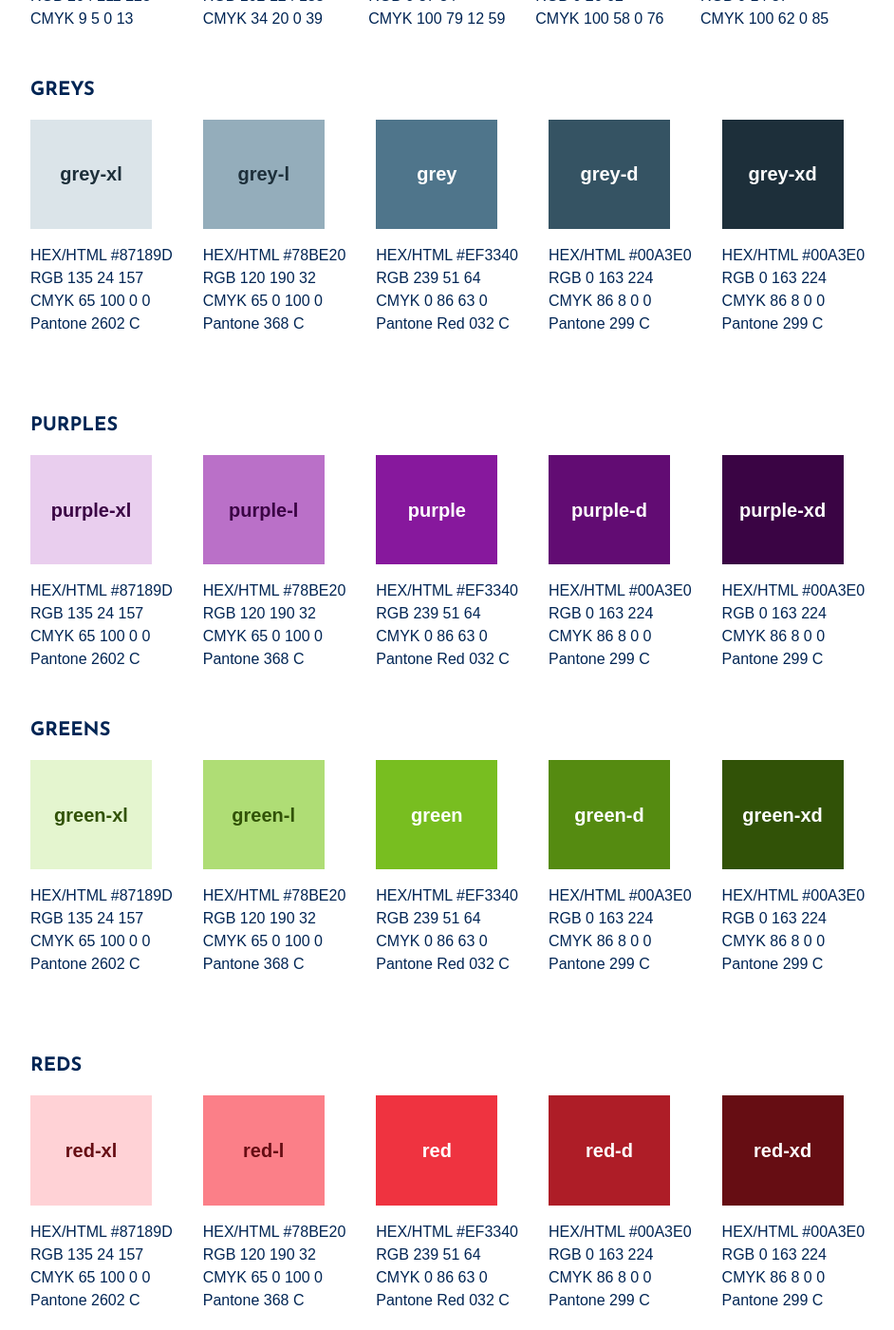
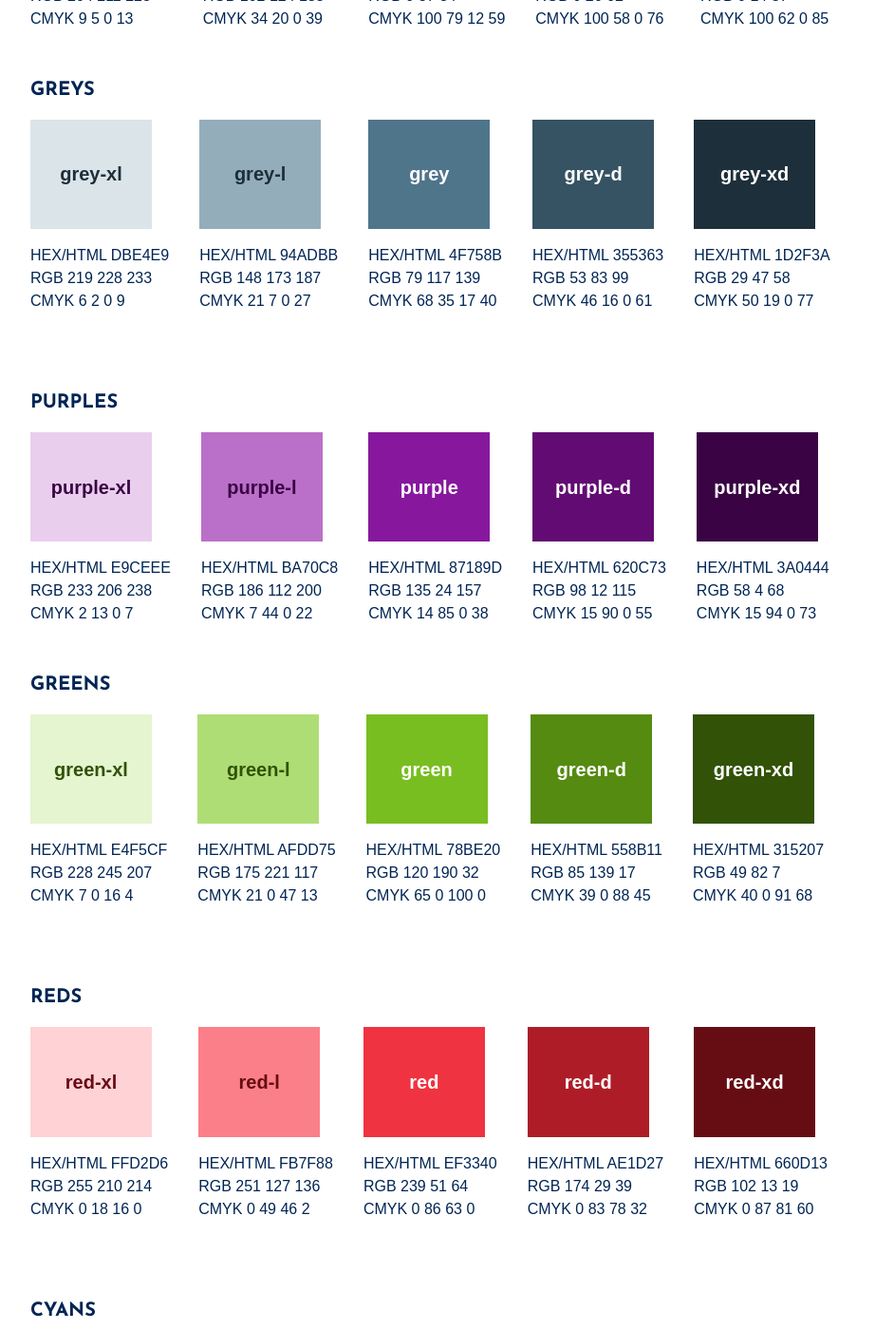
Before and after one commit to rothgov/design-manual, a Jekyll site: the page built from colours.html, in a window 1280 px wide and 1400 px high, scrolled down 1965 px. Shown: the whole window at 95% size, without its empty margins (16-958 px from the left). Built offline with Jekyll 4.4.1, drawn with Linux system fonts in a browser that asks for light colours; some web fonts are replaced; some of the changed text lies outside the part shown.

Commit message:
Update colours.html

```diff
--- a/colours.html
+++ b/colours.html
@@ -9,27 +9,54 @@ layout: default
         <p class="measure-wide">Use the Councils colour palette:</p>
         <ul class="lh-copy measure-wide">
           <li class="mb2">to draw users’ focus to particular content areas</li>
-      <li class="mb2">to give emphasis, depth and highlight to our work where needed</li>
-      <li class="mb2">in the right context — for example dont use large amounts of colour in a form, it can distract the user</li>
-      <li class="mb2">with restraint — users can read content better when we use limited colour</li>
-      <li class="mb2">to help convey meaning to interaction patterns, for example, for mandatory form fields. Never use colour alone to do this.</li>
-      <li class="mb2">to communicate the Councils brand — <a class="link cyan-d hover-cyan-xd" href="/design/assets.html">see the brand assets</a>
+          <li class="mb2">
+            to give emphasis, depth and highlight to our work where needed
+          </li>
+          <li class="mb2">
+            in the right context — for example dont use large amounts of colour
+            in a form, it can distract the user
+          </li>
+          <li class="mb2">
+            with restraint — users can read content better when we use limited
+            colour
+          </li>
+          <li class="mb2">
+            to help convey meaning to interaction patterns, for example, for
+            mandatory form fields. Never use colour alone to do this.
+          </li>
+          <li class="mb2">
+            to communicate the Councils brand —
+            <a class="link cyan-d hover-cyan-xd" href="/design/assets.html"
+              >see the brand assets</a
+            >
           </li>
         </ul>
         <div class="dib mw7 bg-cyan-xl ph3 bl bw3 b--cyan">
-      <p class="f5 mv2"><span class="b">Warning:</span> Always use a colour contrast checker to test your colour combinations.</p>
+          <p class="f5 mv2">
+            <span class="b">Warning: </span> Always use a colour contrast
+            checker to test your colour combinations.
+          </p>
         </div>
-    <p class="measure-wide"><a class="link cyan-d hover-cyan-xd" href="https://webaim.org/resources/contrastchecker/">Use the WebAIM colour contrast tool</a></p>
+        <p class="measure-wide">
+          <a
+            class="link cyan-d hover-cyan-xd"
+            href="https://webaim.org/resources/contrastchecker/"
+            >Use the WebAIM colour contrast tool</a
+          >
+        </p>
         <h3 class="f3 josefin ttu mt4 mb3">Primary Colours</h3>
         <ul class="lh-copy measure-wide">
-      <li class="mb2">Blue is used for text, in alternating backgrounds, and and pathway buttons</li>
-      <li class="mb2">Grey is used for global brand components such as footers</li>
+          <li class="mb2">
+            Blue is used for text, in alternating backgrounds, and and pathway
+            buttons
+          </li>
+          <li class="mb2">
+            Grey is used for global brand components such as footers
+          </li>
         </ul>
         <div class="flex flex-wrap">
           <div class="pr4">
-        <div class="dib w4 tc bg-blue white pa3">
-          <h4>blue</h4>
-        </div>
+            <div class="dib w4 tc bg-blue white pa3"><h4>blue</h4></div>
             <ul class="f5 list pl0 lh-copy">
               <li>HEX/HTML #002554</li>
               <li>RGB 0 37 84</li>
@@ -38,9 +65,7 @@ layout: default
             </ul>
           </div>
           <div class="pr4">
-        <div class="dib w4 tc bg-grey white pa3">
-          <h4>grey</h4>
-        </div>
+            <div class="dib w4 tc bg-grey white pa3"><h4>grey</h4></div>
             <ul class="f5 list pl0 lh-copy">
               <li>HEX/HTML #4F758B</li>
               <li>RGB 79 117 139</li>
@@ -51,13 +76,13 @@ layout: default
         </div>
         <h3 class="f3 josefin ttu mt4 mb3 blue-grey-5">Highlight colours</h3>
         <ul class="lh-copy measure-wide">
-      <li class="mb2">Use one highlight colour for highlights, action buttons and links</li>
+          <li class="mb2">
+            Use one highlight colour for highlights, action buttons and links
+          </li>
         </ul>
         <div class="flex flex-wrap">
           <div class="pr4">
-        <div class="dib w4 tc bg-purple white pa3">
-          <h4>purple</h4>
-        </div>
+            <div class="dib w4 tc bg-purple white pa3"><h4>purple</h4></div>
             <ul class="f5 list pl0 lh-copy">
               <li>HEX/HTML #87189D</li>
               <li>RGB 135 24 157</li>
@@ -65,10 +90,9 @@ layout: default
               <li>Pantone 2602 C</li>
             </ul>
           </div>
+
           <div class="pr4">
-        <div class="dib w4 tc bg-green green-xd pa3">
-          <h4>green</h4>
-        </div>
+            <div class="dib w4 tc bg-green green-xd pa3"><h4>green</h4></div>
             <ul class="f5 list pl0 lh-copy">
               <li>HEX/HTML #78BE20</li>
               <li>RGB 120 190 32</li>
@@ -76,10 +100,9 @@ layout: default
               <li>Pantone 368 C</li>
             </ul>
           </div>
+
           <div class="pr4">
-        <div class="dib w4 tc bg-red white pa3">
-          <h4>red</h4>
-        </div>
+            <div class="dib w4 tc bg-red white pa3"><h4>red</h4></div>
             <ul class="f5 list pl0 lh-copy">
               <li>HEX/HTML #EF3340</li>
               <li>RGB 239 51 64</li>
@@ -87,10 +110,9 @@ layout: default
               <li>Pantone Red 032 C</li>
             </ul>
           </div>
+
           <div class="pr4">
-        <div class="dib w4 tc bg-cyan cyan-xd pa3">
-          <h4>cyan</h4>
-        </div>
+            <div class="dib w4 tc bg-cyan cyan-xd pa3"><h4>cyan</h4></div>
             <ul class="f5 list pl0 lh-copy">
               <li>HEX/HTML #00A3E0</li>
               <li>RGB 0 163 224</li>
@@ -99,8 +121,11 @@ layout: default
             </ul>
           </div>
         </div>
+
         <h3 class="f3 josefin ttu mt4 mb3 blue-grey-5">Extended pallette</h3>
-    <p>Tints and shades of the primary and highlight colours can be used for:</p>
+        <p>
+          Tints and shades of the primary and highlight colours can be used for:
+        </p>
         <ul class="lh-copy measure-wide">
           <li class="mb2">hover and focus states</li>
           <li class="mb2">charts and graphs</li>
@@ -109,39 +134,34 @@ layout: default
         <h4 class="josefin ttu mt4 mb3">Blues</h4>
         <div class="flex flex-wrap">
           <div class="pr4">
-        <div class="dib w4 tc bg-blue-xl blue-xd pa3">
-          <h4>blue-xl</h4>
-        </div>
+            <div class="dib w4 tc bg-blue-xl blue-xd pa3"><h4>blue-xl</h4></div>
             <ul class="f5 list pl0 lh-copy">
               <li>HEX/HTML CCD3DF</li>
               <li>RGB 204 211 223</li>
               <li>CMYK 9 5 0 13</li>
             </ul>
           </div>
+
           <div class="pr4">
-        <div class="dib w4 tc bg-blue-l blue-xd pa3">
-          <h4>blue-l</h4>
-        </div>
+            <div class="dib w4 tc bg-blue-l blue-xd pa3"><h4>blue-l</h4></div>
             <ul class="f5 list pl0 lh-copy">
               <li>HEX/HTML 667C9B</li>
               <li>RGB 102 124 155</li>
               <li>CMYK 34 20 0 39</li>
             </ul>
           </div>
+
           <div class="pr4">
-        <div class="dib w4 tc bg-blue white pa3">
-          <h4>blue</h4>
-        </div>
+            <div class="dib w4 tc bg-blue white pa3"><h4>blue</h4></div>
             <ul class="f5 list pl0 lh-copy">
               <li>HEX/HTML 002554</li>
               <li>RGB 0 37 84</li>
               <li>CMYK 100 79 12 59</li>
             </ul>
           </div>
+
           <div class="pr4">
-        <div class="dib w4 tc bg-blue-d white pa3">
-          <h4>blue-d</h4>
-        </div>
+            <div class="dib w4 tc bg-blue-d white pa3"><h4>blue-d</h4></div>
             <ul class="f5 list pl0 lh-copy">
               <li>HEX/HTML 001A3E</li>
               <li>RGB 0 26 62</li>
@@ -149,9 +169,7 @@ layout: default
             </ul>
           </div>
           <div class="pr4">
-        <div class="dib w4 tc bg-blue-xd white pa3">
-          <h4>blue-xd</h4>
-        </div>
+            <div class="dib w4 tc bg-blue-xd white pa3"><h4>blue-xd</h4></div>
             <ul class="f5 list pl0 lh-copy">
               <li>HEX/HTML 000E25</li>
               <li>RGB 0 14 37</li>
@@ -162,58 +180,46 @@ layout: default
         <h4 class="josefin ttu mt4 mb3">Greys</h4>
         <div class="flex flex-wrap pb4">
           <div class="pr4">
-        <div class="dib w4 tc bg-grey-xl grey-xd pa3">
-          <h4>grey-xl</h4>
+            <div class="dib w4 tc bg-grey-xl grey-xd pa3"><h4>grey-xl</h4></div>
+            <ul class="f5 list pl0 lh-copy">
+              <li>HEX/HTML DBE4E9</li>
+              <li>RGB 219 228 233</li>
+              <li>CMYK 6 2 0 9</li>
+            </ul>
           </div>
+
+          <div class="pr4">
+            <div class="dib w4 tc bg-grey-l grey-xd pa3"><h4>grey-l</h4></div>
             <ul class="f5 list pl0 lh-copy">
-          <li>HEX/HTML #87189D</li>
-          <li>RGB 135 24 157</li>
-          <li>CMYK 65 100 0 0</li>
-          <li>Pantone 2602 C</li>
+              <li>HEX/HTML 94ADBB</li>
+              <li>RGB 148 173 187</li>
+              <li>CMYK 21 7 0 27</li>
+            </ul>
+          </div>
+
+          <div class="pr4">
+            <div class="dib w4 tc bg-grey white pa3"><h4>grey</h4></div>
+            <ul class="f5 list pl0 lh-copy">
+              <li>HEX/HTML 4F758B</li>
+              <li>RGB 79 117 139</li>
+              <li>CMYK 68 35 17 40</li>
+            </ul>
+          </div>
+
+          <div class="pr4">
+            <div class="dib w4 tc bg-grey-d white pa3"><h4>grey-d</h4></div>
+            <ul class="f5 list pl0 lh-copy">
+              <li>HEX/HTML 355363</li>
+              <li>RGB 53 83 99</li>
+              <li>CMYK 46 16 0 61</li>
             </ul>
           </div>
           <div class="pr4">
-        <div class="dib w4 tc bg-grey-l grey-xd pa3">
-          <h4>grey-l</h4>
-        </div>
+            <div class="dib w4 tc bg-grey-xd white pa3"><h4>grey-xd</h4></div>
             <ul class="f5 list pl0 lh-copy">
-          <li>HEX/HTML #78BE20</li>
-          <li>RGB 120 190 32</li>
-          <li>CMYK 65 0 100 0</li>
-          <li>Pantone 368 C</li>
-        </ul>
-      </div>
-      <div class="pr4">
-        <div class="dib w4 tc bg-grey white pa3">
-          <h4>grey</h4>
-        </div>
-        <ul class="f5 list pl0 lh-copy">
-          <li>HEX/HTML #EF3340</li>
-          <li>RGB 239 51 64</li>
-          <li>CMYK 0 86 63 0</li>
-          <li>Pantone Red 032 C</li>
-        </ul>
-      </div>
-      <div class="pr4">
-        <div class="dib w4 tc bg-grey-d white pa3">
-          <h4>grey-d</h4>
-        </div>
-        <ul class="f5 list pl0 lh-copy">
-          <li>HEX/HTML #00A3E0</li>
-          <li>RGB 0 163 224</li>
-          <li>CMYK 86 8 0 0</li>
-          <li>Pantone 299 C</li>
-        </ul>
-      </div>
-      <div class="pr4">
-        <div class="dib w4 tc bg-grey-xd white pa3">
-          <h4>grey-xd</h4>
-        </div>
-        <ul class="f5 list pl0 lh-copy">
-          <li>HEX/HTML #00A3E0</li>
-          <li>RGB 0 163 224</li>
-          <li>CMYK 86 8 0 0</li>
-          <li>Pantone 299 C</li>
+              <li>HEX/HTML 1D2F3A</li>
+              <li>RGB 29 47 58</li>
+              <li>CMYK 50 19 0 77</li>
             </ul>
           </div>
         </div>
@@ -224,43 +230,38 @@ layout: default
               <h4>purple-xl</h4>
             </div>
             <ul class="f5 list pl0 lh-copy">
-          <li>HEX/HTML #87189D</li>
-          <li>RGB 135 24 157</li>
-          <li>CMYK 65 100 0 0</li>
-          <li>Pantone 2602 C</li>
+              <li>HEX/HTML E9CEEE</li>
+              <li>RGB 233 206 238</li>
+              <li>CMYK 2 13 0 7</li>
             </ul>
           </div>
+
           <div class="pr4">
             <div class="dib w4 tc bg-purple-l purple-xd pa3">
               <h4>purple-l</h4>
             </div>
             <ul class="f5 list pl0 lh-copy">
-          <li>HEX/HTML #78BE20</li>
-          <li>RGB 120 190 32</li>
-          <li>CMYK 65 0 100 0</li>
-          <li>Pantone 368 C</li>
+              <li>HEX/HTML BA70C8</li>
+              <li>RGB 186 112 200</li>
+              <li>CMYK 7 44 0 22</li>
             </ul>
           </div>
+
           <div class="pr4">
-        <div class="dib w4 tc bg-purple white pa3">
-          <h4>purple</h4>
-        </div>
+            <div class="dib w4 tc bg-purple white pa3"><h4>purple</h4></div>
             <ul class="f5 list pl0 lh-copy">
-          <li>HEX/HTML #EF3340</li>
-          <li>RGB 239 51 64</li>
-          <li>CMYK 0 86 63 0</li>
-          <li>Pantone Red 032 C</li>
+              <li>HEX/HTML 87189D</li>
+              <li>RGB 135 24 157</li>
+              <li>CMYK 14 85 0 38</li>
             </ul>
           </div>
+
           <div class="pr4">
-        <div class="dib w4 tc bg-purple-d white pa3">
-          <h4>purple-d</h4>
-        </div>
+            <div class="dib w4 tc bg-purple-d white pa3"><h4>purple-d</h4></div>
             <ul class="f5 list pl0 lh-copy">
-          <li>HEX/HTML #00A3E0</li>
-          <li>RGB 0 163 224</li>
-          <li>CMYK 86 8 0 0</li>
-          <li>Pantone 299 C</li>
+              <li>HEX/HTML 620C73</li>
+              <li>RGB 98 12 115</li>
+              <li>CMYK 15 90 0 55</li>
             </ul>
           </div>
           <div class="pr4">
@@ -268,10 +269,9 @@ layout: default
               <h4>purple-xd</h4>
             </div>
             <ul class="f5 list pl0 lh-copy">
-          <li>HEX/HTML #00A3E0</li>
-          <li>RGB 0 163 224</li>
-          <li>CMYK 86 8 0 0</li>
-          <li>Pantone 299 C</li>
+              <li>HEX/HTML 3A0444</li>
+              <li>RGB 58 4 68</li>
+              <li>CMYK 15 94 0 73</li>
             </ul>
           </div>
         </div>
@@ -282,170 +282,138 @@ layout: default
               <h4>green-xl</h4>
             </div>
             <ul class="f5 list pl0 lh-copy">
-          <li>HEX/HTML #87189D</li>
-          <li>RGB 135 24 157</li>
-          <li>CMYK 65 100 0 0</li>
-          <li>Pantone 2602 C</li>
+              <li>HEX/HTML E4F5CF</li>
+              <li>RGB 228 245 207</li>
+              <li>CMYK 7 0 16 4</li>
             </ul>
           </div>
+
           <div class="pr4">
             <div class="dib w4 tc bg-green-l green-xd pa3">
               <h4>green-l</h4>
             </div>
             <ul class="f5 list pl0 lh-copy">
-          <li>HEX/HTML #78BE20</li>
+              <li>HEX/HTML AFDD75</li>
+              <li>RGB 175 221 117</li>
+              <li>CMYK 21 0 47 13</li>
+            </ul>
+          </div>
+
+          <div class="pr4">
+            <div class="dib w4 tc bg-green white pa3"><h4>green</h4></div>
+            <ul class="f5 list pl0 lh-copy">
+              <li>HEX/HTML 78BE20</li>
               <li>RGB 120 190 32</li>
               <li>CMYK 65 0 100 0</li>
-          <li>Pantone 368 C</li>
+            </ul>
+          </div>
+
+          <div class="pr4">
+            <div class="dib w4 tc bg-green-d white pa3"><h4>green-d</h4></div>
+            <ul class="f5 list pl0 lh-copy">
+              <li>HEX/HTML 558B11</li>
+              <li>RGB 85 139 17</li>
+              <li>CMYK 39 0 88 45</li>
             </ul>
           </div>
           <div class="pr4">
-        <div class="dib w4 tc bg-green white pa3">
-          <h4>green</h4>
-        </div>
+            <div class="dib w4 tc bg-green-xd white pa3"><h4>green-xd</h4></div>
             <ul class="f5 list pl0 lh-copy">
-          <li>HEX/HTML #EF3340</li>
-          <li>RGB 239 51 64</li>
-          <li>CMYK 0 86 63 0</li>
-          <li>Pantone Red 032 C</li>
-        </ul>
-      </div>
-      <div class="pr4">
-        <div class="dib w4 tc bg-green-d white pa3">
-          <h4>green-d</h4>
-        </div>
-        <ul class="f5 list pl0 lh-copy">
-          <li>HEX/HTML #00A3E0</li>
-          <li>RGB 0 163 224</li>
-          <li>CMYK 86 8 0 0</li>
-          <li>Pantone 299 C</li>
-        </ul>
-      </div>
-      <div class="pr4">
-        <div class="dib w4 tc bg-green-xd white pa3">
-          <h4>green-xd</h4>
-        </div>
-        <ul class="f5 list pl0 lh-copy">
-          <li>HEX/HTML #00A3E0</li>
-          <li>RGB 0 163 224</li>
-          <li>CMYK 86 8 0 0</li>
-          <li>Pantone 299 C</li>
+              <li>HEX/HTML 315207</li>
+              <li>RGB 49 82 7</li>
+              <li>CMYK 40 0 91 68</li>
             </ul>
           </div>
         </div>
         <h4 class="josefin ttu mt4 mb3">Reds</h4>
         <div class="flex flex-wrap pb4">
           <div class="pr4">
-        <div class="dib w4 tc bg-red-xl red-xd pa3">
-          <h4>red-xl</h4>
+            <div class="dib w4 tc bg-red-xl red-xd pa3"><h4>red-xl</h4></div>
+            <ul class="f5 list pl0 lh-copy">
+              <li>HEX/HTML FFD2D6</li>
+                <li>RGB 255 210 214</li>
+                <li>CMYK 0 18 16 0</li>
+            </ul>
           </div>
+
+          <div class="pr4">
+            <div class="dib w4 tc bg-red-l red-xd pa3"><h4>red-l</h4></div>
             <ul class="f5 list pl0 lh-copy">
-          <li>HEX/HTML #87189D</li>
-          <li>RGB 135 24 157</li>
-          <li>CMYK 65 100 0 0</li>
-          <li>Pantone 2602 C</li>
+              <li>HEX/HTML FB7F88</li>
+                <li>RGB 251 127 136</li>
+                <li>CMYK 0 49 46 2</li>
+            </ul>
+          </div>
+
+          <div class="pr4">
+            <div class="dib w4 tc bg-red white pa3"><h4>red</h4></div>
+            <ul class="f5 list pl0 lh-copy">
+              <li>HEX/HTML EF3340</li>
+                <li>RGB 239 51 64</li>
+                <li>CMYK 0 86 63 0</li>
+            </ul>
+          </div>
+
+          <div class="pr4">
+            <div class="dib w4 tc bg-red-d white pa3"><h4>red-d</h4></div>
+            <ul class="f5 list pl0 lh-copy">
+              <li>HEX/HTML AE1D27</li>
+              <li>RGB 174 29 39</li>
+              <li>CMYK 0 83 78 32</li>
             </ul>
           </div>
           <div class="pr4">
-        <div class="dib w4 tc bg-red-l red-xd pa3">
-          <h4>red-l</h4>
-        </div>
+            <div class="dib w4 tc bg-red-xd white pa3"><h4>red-xd</h4></div>
             <ul class="f5 list pl0 lh-copy">
-          <li>HEX/HTML #78BE20</li>
-          <li>RGB 120 190 32</li>
-          <li>CMYK 65 0 100 0</li>
-          <li>Pantone 368 C</li>
-        </ul>
-      </div>
-      <div class="pr4">
-        <div class="dib w4 tc bg-red white pa3">
-          <h4>red</h4>
-        </div>
-        <ul class="f5 list pl0 lh-copy">
-          <li>HEX/HTML #EF3340</li>
-          <li>RGB 239 51 64</li>
-          <li>CMYK 0 86 63 0</li>
-          <li>Pantone Red 032 C</li>
-        </ul>
-      </div>
-      <div class="pr4">
-        <div class="dib w4 tc bg-red-d white pa3">
-          <h4>red-d</h4>
-        </div>
-        <ul class="f5 list pl0 lh-copy">
-          <li>HEX/HTML #00A3E0</li>
-          <li>RGB 0 163 224</li>
-          <li>CMYK 86 8 0 0</li>
-          <li>Pantone 299 C</li>
-        </ul>
-      </div>
-      <div class="pr4">
-        <div class="dib w4 tc bg-red-xd white pa3">
-          <h4>red-xd</h4>
-        </div>
-        <ul class="f5 list pl0 lh-copy">
-          <li>HEX/HTML #00A3E0</li>
-          <li>RGB 0 163 224</li>
-          <li>CMYK 86 8 0 0</li>
-          <li>Pantone 299 C</li>
+              <li>HEX/HTML 660D13</li>
+                <li>RGB 102 13 19</li>
+                <li>CMYK 0 87 81 60</li>
             </ul>
           </div>
         </div>
         <h4 class="josefin ttu mt4 mb3">Cyans</h4>
         <div class="flex flex-wrap pb4">
           <div class="pr4">
-        <div class="dib w4 tc bg-cyan-xl cyan-xd pa3">
-          <h4>cyan-xl</h4>
+            <div class="dib w4 tc bg-cyan-xl cyan-xd pa3"><h4>cyan-xl</h4></div>
+            <ul class="f5 list pl0 lh-copy">
+              <li>HEX/HTML CCEFFD</li>
+                <li>RGB 204 239 253</li>
+                <li>CMYK 19 6 0 1</li>
+            </ul>
           </div>
+
+          <div class="pr4">
+            <div class="dib w4 tc bg-cyan-l cyan-xd pa3"><h4>cyan-l</h4></div>
             <ul class="f5 list pl0 lh-copy">
-          <li>HEX/HTML #87189D</li>
-          <li>RGB 135 24 157</li>
-          <li>CMYK 65 100 0 0</li>
-          <li>Pantone 2602 C</li>
+              <li>HEX/HTML 66CBF3</li>
+                <li>RGB 102 203 243</li>
+                <li>CMYK 58 16 0 5</li>
+            </ul>
+          </div>
+
+          <div class="pr4">
+            <div class="dib w4 tc bg-cyan white pa3"><h4>cyan</h4></div>
+            <ul class="f5 list pl0 lh-copy">
+              <li>HEX/HTML 00A3E0</li>
+                <li>RGB 0 163 224</li>
+                <li>CMYK 86 8 0 0</li>
+            </ul>
+          </div>
+
+          <div class="pr4">
+            <div class="dib w4 tc bg-cyan-d white pa3"><h4>cyan-d</h4></div>
+            <ul class="f5 list pl0 lh-copy">
+              <li>HEX/HTML 0076A5</li>
+                <li>RGB 0 118 165</li>
+                <li>CMYK 100 28 0 35</li
             </ul>
           </div>
           <div class="pr4">
-        <div class="dib w4 tc bg-cyan-l cyan-xd pa3">
-          <h4>cyan-l</h4>
-        </div>
+            <div class="dib w4 tc bg-cyan-xd white pa3"><h4>cyan-xd</h4></div>
             <ul class="f5 list pl0 lh-copy">
-          <li>HEX/HTML #78BE20</li>
-          <li>RGB 120 190 32</li>
-          <li>CMYK 65 0 100 0</li>
-          <li>Pantone 368 C</li>
-        </ul>
-      </div>
-      <div class="pr4">
-        <div class="dib w4 tc bg-cyan white pa3">
-          <h4>cyan</h4>
-        </div>
-        <ul class="f5 list pl0 lh-copy">
-          <li>HEX/HTML #EF3340</li>
-          <li>RGB 239 51 64</li>
-          <li>CMYK 0 86 63 0</li>
-          <li>Pantone Red 032 C</li>
-        </ul>
-      </div>
-      <div class="pr4">
-        <div class="dib w4 tc bg-cyan-d white pa3">
-          <h4>cyan-d</h4>
-        </div>
-        <ul class="f5 list pl0 lh-copy">
-          <li>HEX/HTML #00A3E0</li>
-          <li>RGB 0 163 224</li>
-          <li>CMYK 86 8 0 0</li>
-          <li>Pantone 299 C</li>
-        </ul>
-      </div>
-      <div class="pr4">
-        <div class="dib w4 tc bg-cyan-xd white pa3">
-          <h4>cyan-xd</h4>
-        </div>
-        <ul class="f5 list pl0 lh-copy">
-          <li>HEX/HTML #00A3E0</li>
-          <li>RGB 0 163 224</li>
-          <li>CMYK 86 8 0 0</li>
-          <li>Pantone 299 C</li>
+              <li>HEX/HTML 004563</li>
+                <li>RGB 0 69 99</li>
+                <li>CMYK 100 30 0 61</li>
             </ul>
           </div>
         </div>
```
Lines whose indentation alone changed are shown as unchanged.
